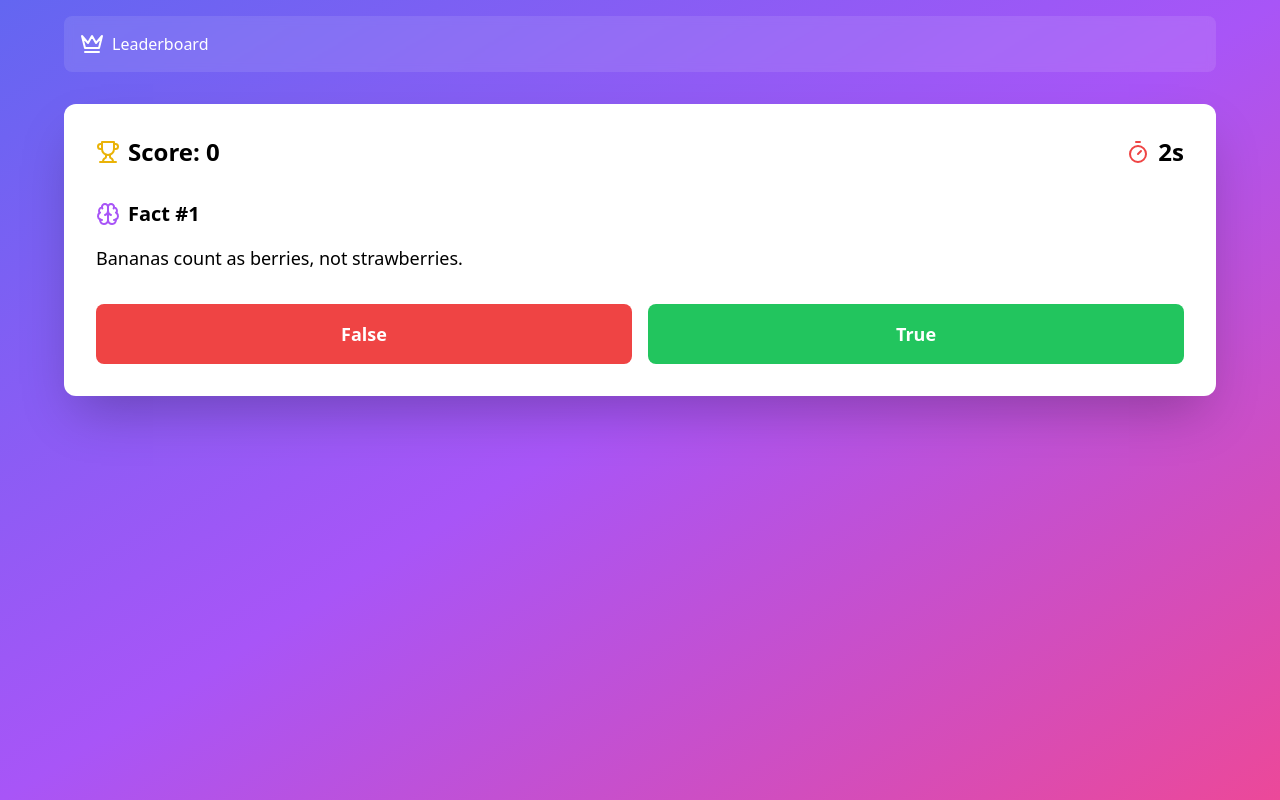
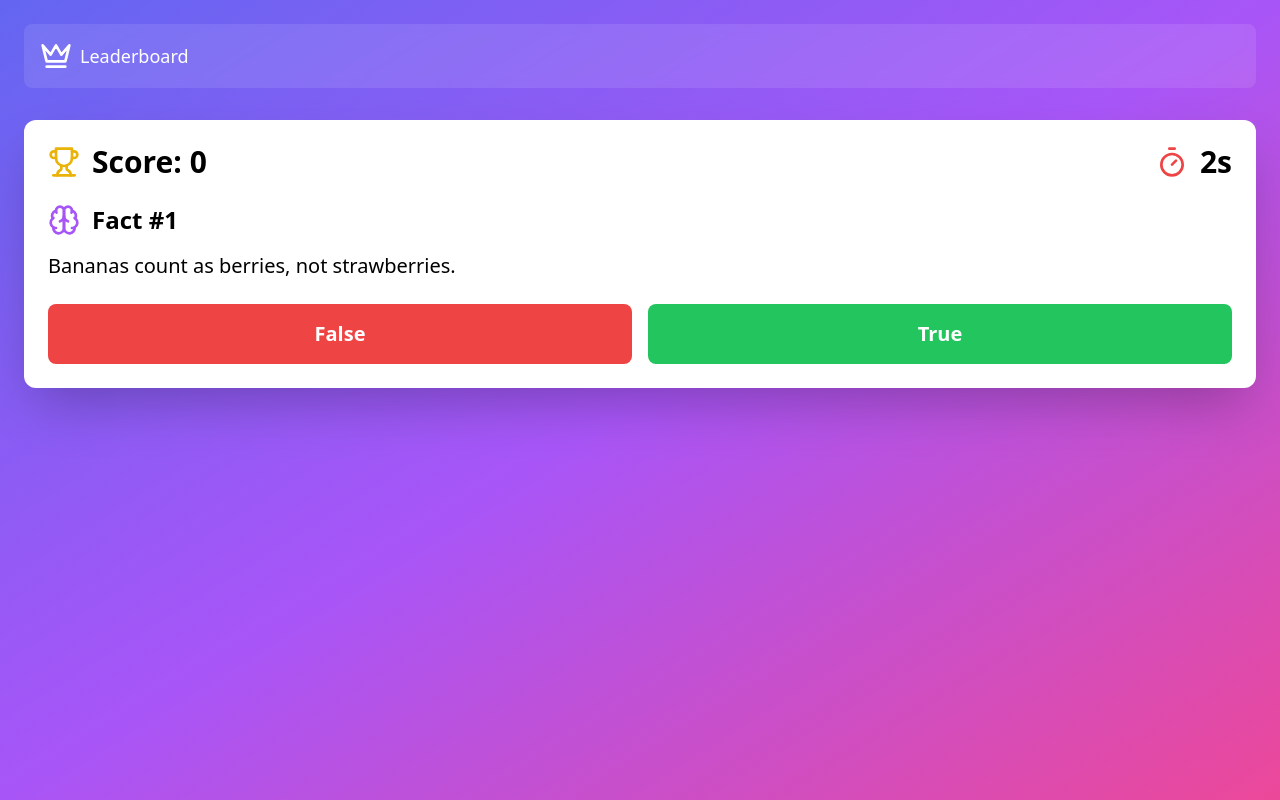
Before and after one commit to severin12am/FactFrenzy2, a React (Vite) app in the folder project/: page / in a window 1280 px wide. Built offline with nearby package versions, Linux system fonts and the light colour scheme.

Commit message:
Update App.tsx

```diff
--- a/project/src/App.tsx
+++ b/project/src/App.tsx
@@ -156,112 +156,112 @@ function App() {
     : `🎉 I scored ${score} points! Think you know more facts than me? Try now! 🧠`;
 
   return (
-    <div className="min-h-screen bg-gradient-to-br from-indigo-500 via-purple-500 to-pink-500 p-2 sm:p-4">
-      <div className="max-w-full sm:max-w-6xl mx-auto">
-        <div className="flex justify-between items-center mb-4 sm:mb-8 bg-white/10 backdrop-blur-sm rounded-lg p-2 sm:p-4">
+    <div className="min-h-screen bg-gradient-to-br from-indigo-500 via-purple-500 to-pink-500 p-4 sm:p-6">
+      <div className="w-full mx-auto">
+        <div className="flex justify-between items-center mb-6 sm:mb-8 bg-white/10 backdrop-blur-sm rounded-lg p-3 sm:p-4">
           <button
             onClick={() => setShowLeaderboard(!showLeaderboard)}
-            className="flex items-center gap-2 text-white hover:text-yellow-300 transition-colors text-sm sm:text-base"
+            className="flex items-center gap-2 text-white hover:text-yellow-300 transition-colors text-base sm:text-lg"
           >
-            <Crown className="w-4 sm:w-6 h-4 sm:h-6" />
+            <Crown className="w-6 sm:w-8 h-6 sm:h-8" />
             <span>Leaderboard</span>
           </button>
         </div>
 
-        <div className="grid grid-cols-1 gap-4 sm:gap-8">
+        <div className="flex flex-col gap-6 sm:gap-8">
           {showLeaderboard && (
-            <div className="bg-white rounded-xl shadow-2xl p-2 sm:p-6">
-              <h2 className="text-lg sm:text-2xl font-bold mb-2 sm:mb-4 flex items-center gap-2">
-                <Crown className="w-4 sm:w-6 h-4 sm:h-6 text-yellow-500" />
+            <div className="bg-white rounded-xl shadow-2xl p-3 sm:p-6 w-full">
+              <h2 className="text-xl sm:text-3xl font-bold mb-3 sm:mb-4 flex items-center gap-2">
+                <Crown className="w-6 sm:w-8 h-6 sm:h-8 text-yellow-500" />
                 Top Players
               </h2>
-              <div className="space-y-1 sm:space-y-2">
+              <div className="space-y-2 sm:space-y-3">
                 {leaderboard.length > 0 ? (
                   leaderboard.map((entry, index) => (
                     <div
                       key={entry.nickname}
                       ref={(el) => (leaderboardRefs.current[entry.nickname] = el)}
-                      className="flex justify-between items-center p-1 sm:p-2 bg-gray-50 rounded text-sm sm:text-base"
+                      className="flex justify-between items-center p-2 sm:p-3 bg-gray-50 rounded text-base sm:text-lg w-full"
                     >
                       <span className="font-semibold">#{index + 1} {entry.nickname}</span>
                       <span className="text-indigo-600">{entry.score}</span>
                     </div>
                   ))
                 ) : (
-                  <p className="text-gray-500 text-sm sm:text-base">No entries yet. Be the first!</p>
+                  <p className="text-gray-500 text-base sm:text-lg">No entries yet. Be the first!</p>
                 )}
               </div>
             </div>
           )}
 
-          <div className="bg-white rounded-xl shadow-2xl p-2 sm:p-8">
-            <div className="flex items-center justify-between mb-2 sm:mb-8">
-              <div className="flex items-center gap-1 sm:gap-2">
-                <Trophy className="w-4 sm:w-6 h-4 sm:h-6 text-yellow-500" />
-                <span className="text-lg sm:text-2xl font-bold">Score: {score}</span>
+          <div className="bg-white rounded-xl shadow-2xl p-3 sm:p-6 w-full">
+            <div className="flex items-center justify-between mb-4 sm:mb-6">
+              <div className="flex items-center gap-2 sm:gap-3">
+                <Trophy className="w-6 sm:w-8 h-6 sm:h-8 text-yellow-500" />
+                <span className="text-xl sm:text-3xl font-bold">Score: {score}</span>
               </div>
-              <div className="flex items-center gap-1 sm:gap-2">
-                <Timer className="w-4 sm:w-6 h-4 sm:h-6 text-red-500" />
-                <span className="text-lg sm:text-2xl font-bold">{timeLeft}s</span>
+              <div className="flex items-center gap-2 sm:gap-3">
+                <Timer className="w-6 sm:w-8 h-6 sm:h-8 text-red-500" />
+                <span className="text-xl sm:text-3xl font-bold">{timeLeft}s</span>
               </div>
             </div>
 
             {gameOver ? (
               <div className="text-center">
-                <h2 className="text-xl sm:text-3xl font-bold mb-2 sm:mb-4">Game Over!</h2>
-                <p className="text-lg sm:text-xl mb-4 sm:mb-8">Final Score: {score}</p>
-                <div className="flex flex-col items-center gap-2 sm:gap-4">
+                <h2 className="text-2xl sm:text-4xl font-bold mb-3 sm:mb-4">Game Over!</h2>
+                <p className="text-xl sm:text-2xl mb-4 sm:mb-6">Final Score: {score}</p>
+                <div className="flex flex-col items-center gap-3 sm:gap-4">
                   <button
                     onClick={resetGame}
-                    className="bg-indigo-600 text-white px-4 sm:px-6 py-2 sm:py-3 rounded-lg font-semibold hover:bg-indigo-700 transition-colors text-sm sm:text-base"
+                    className="bg-indigo-600 text-white px-6 sm:px-8 py-2 sm:py-3 rounded-lg font-semibold hover:bg-indigo-700 transition-colors text-base sm:text-lg"
                   >
                     Play Again
                   </button>
-                  <div className="flex gap-1 sm:gap-2">
+                  <div className="flex gap-2 sm:gap-3">
                     <button
                       onClick={handleCopy}
-                      className={`bg-green-600 text-white px-2 sm:px-4 py-1 sm:py-2 rounded-lg font-semibold hover:bg-green-700 transition-colors flex items-center gap-1 sm:gap-2 ${copySuccess ? 'bg-green-700' : ''}`}
+                      className={`bg-green-600 text-white px-4 sm:px-6 py-2 sm:py-3 rounded-lg font-semibold hover:bg-green-700 transition-colors flex items-center gap-2 sm:gap-3 ${copySuccess ? 'bg-green-700' : ''}`}
                     >
-                      <Share2 className="w-3 sm:w-5 h-3 sm:h-5" />
+                      <Share2 className="w-5 sm:w-6 h-5 sm:h-6" />
                       {copySuccess ? 'Copied!' : 'Share'}
                     </button>
 
                     <TwitterShareButton
                       url={shareUrl}
                       title={shareText}
-                      className="bg-blue-400 text-white px-2 sm:px-4 py-1 sm:py-2 rounded-lg font-semibold hover:bg-blue-500 transition-colors flex items-center"
+                      className="bg-blue-400 text-white px-4 sm:px-6 py-2 sm:py-3 rounded-lg font-semibold hover:bg-blue-500 transition-colors flex items-center"
                     >
-                      <TwitterIcon size={16} sm:size={24} round={true} />
+                      <TwitterIcon size={24} sm:size={32} round={true} />
                     </TwitterShareButton>
 
                     <WhatsappShareButton
                       url={shareUrl}
                       title={shareText}
                       separator=" "
-                      className="bg-green-500 text-white px-2 sm:px-4 py-1 sm:py-2 rounded-lg font-semibold hover:bg-green-600 transition-colors flex items-center"
+                      className="bg-green-500 text-white px-4 sm:px-6 py-2 sm:py-3 rounded-lg font-semibold hover:bg-green-600 transition-colors flex items-center"
                     >
-                      <WhatsappIcon size={16} sm:size={24} round={true} />
+                      <WhatsappIcon size={24} sm:size={32} round={true} />
                     </WhatsappShareButton>
 
                     <FacebookShareButton
                       url={shareUrl}
                       quote={shareText}
-                      className="bg-blue-700 text-white px-2 sm:px-4 py-1 sm:py-2 rounded-lg font-semibold hover:bg-blue-800 transition-colors flex items-center"
+                      className="bg-blue-700 text-white px-4 sm:px-6 py-2 sm:py-3 rounded-lg font-semibold hover:bg-blue-800 transition-colors flex items-center"
                     >
-                      <FacebookIcon size={16} sm:size={24} round={true} />
+                      <FacebookIcon size={24} sm:size={32} round={true} />
                     </FacebookShareButton>
                   </div>
-                  <div className="mt-2 sm:mt-4 flex flex-col items-center gap-1 sm:gap-2">
+                  <div className="mt-3 sm:mt-4 flex flex-col items-center gap-2 sm:gap-3">
                     <input
                       type="text"
                       value={nameInput}
                       onChange={(e) => setNameInput(e.target.value)}
                       placeholder="Enter your name"
-                      className="border border-gray-300 rounded-lg px-2 sm:px-3 py-1 sm:py-2 w-full max-w-xs text-sm sm:text-base"
+                      className="border border-gray-300 rounded-lg px-3 sm:px-4 py-2 sm:py-3 w-full max-w-md text-base sm:text-lg"
                     />
                     <button
                       onClick={() => updateLeaderboard(nameInput)}
-                      className="bg-yellow-500 text-white px-4 sm:px-4 py-1 sm:py-2 rounded-lg font-semibold hover:bg-yellow-600 transition-colors text-sm sm:text-base"
+                      className="bg-yellow-500 text-white px-4 sm:px-6 py-2 sm:py-3 rounded-lg font-semibold hover:bg-yellow-600 transition-colors text-base sm:text-lg"
                     >
                       Add to Leaderboard
                     </button>
@@ -270,19 +270,19 @@ function App() {
               </div>
             ) : (
               <>
-                <div className="mb-2 sm:mb-8">
-                  <div className="flex items-center gap-1 sm:gap-2 mb-1 sm:mb-4">
-                    <Brain className="w-4 sm:w-6 h-4 sm:h-6 text-purple-500" />
-                    <h2 className="text-lg sm:text-xl font-semibold">Fact #{score + 1}</h2>
+                <div className="mb-4 sm:mb-6">
+                  <div className="flex items-center gap-2 sm:gap-3 mb-2 sm:mb-4">
+                    <Brain className="w-6 sm:w-8 h-6 sm:h-8 text-purple-500" />
+                    <h2 className="text-xl sm:text-2xl font-semibold">Fact #{score + 1}</h2>
                   </div>
-                  <p className="text-base sm:text-lg leading-relaxed">{currentFact.statement}</p>
+                  <p className="text-lg sm:text-xl leading-relaxed">{currentFact.statement}</p>
                 </div>
 
-                <div className="grid grid-cols-2 gap-1 sm:gap-4">
+                <div className="grid grid-cols-2 gap-2 sm:gap-4">
                   <button
                     onClick={() => handleGuess(false)}
                     disabled={isAnswered}
-                    className={`p-1 sm:p-4 text-sm sm:text-lg font-semibold rounded-lg transition-colors ${
+                    className={`p-3 sm:p-4 text-base sm:text-xl font-semibold rounded-lg transition-colors ${
                       isAnswered
                         ? 'bg-gray-200 text-gray-500 cursor-not-allowed'
                         : 'bg-red-500 text-white hover:bg-red-600'
@@ -293,7 +293,7 @@ function App() {
                   <button
                     onClick={() => handleGuess(true)}
                     disabled={isAnswered}
-                    className={`p-1 sm:p-4 text-sm sm:text-lg font-semibold rounded-lg transition-colors ${
+                    className={`p-3 sm:p-4 text-base sm:text-xl font-semibold rounded-lg transition-colors ${
                       isAnswered
                         ? 'bg-gray-200 text-gray-500 cursor-not-allowed'
                         : 'bg-green-500 text-white hover:bg-green-600'
@@ -304,7 +304,7 @@ function App() {
                 </div>
 
                 {lastAnswerCorrect !== null && (
-                  <div className={`mt-1 sm:mt-4 text-center font-semibold text-sm sm:text-base ${
+                  <div className={`mt-2 sm:mt-4 text-center font-semibold text-base sm:text-lg ${
                     lastAnswerCorrect ? 'text-green-600' : 'text-red-600'
                   }`}>
                     {lastAnswerCorrect ? 'Correct!' : 'Wrong!'}
```
